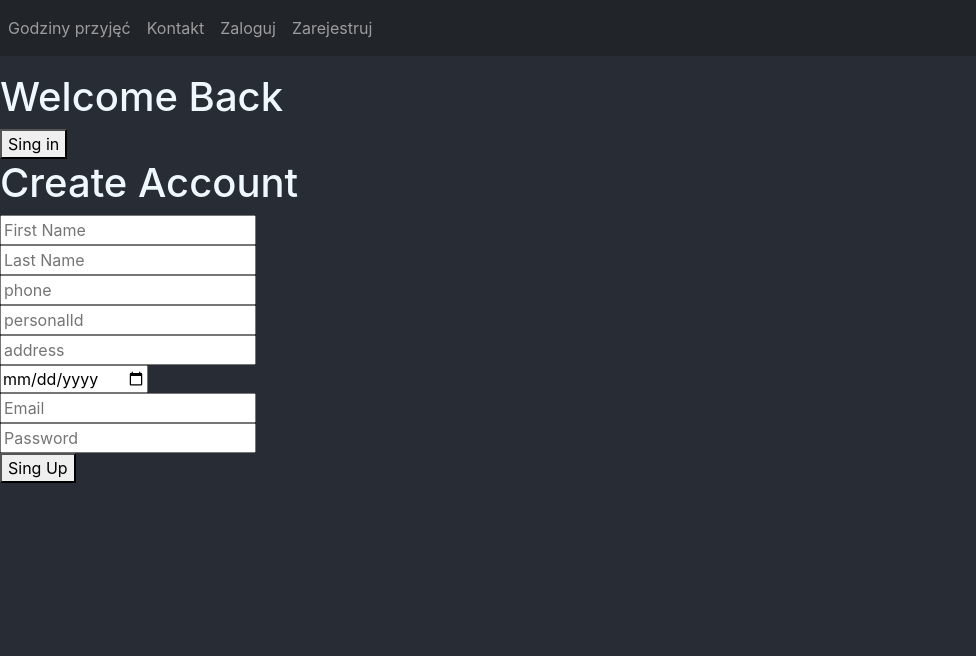
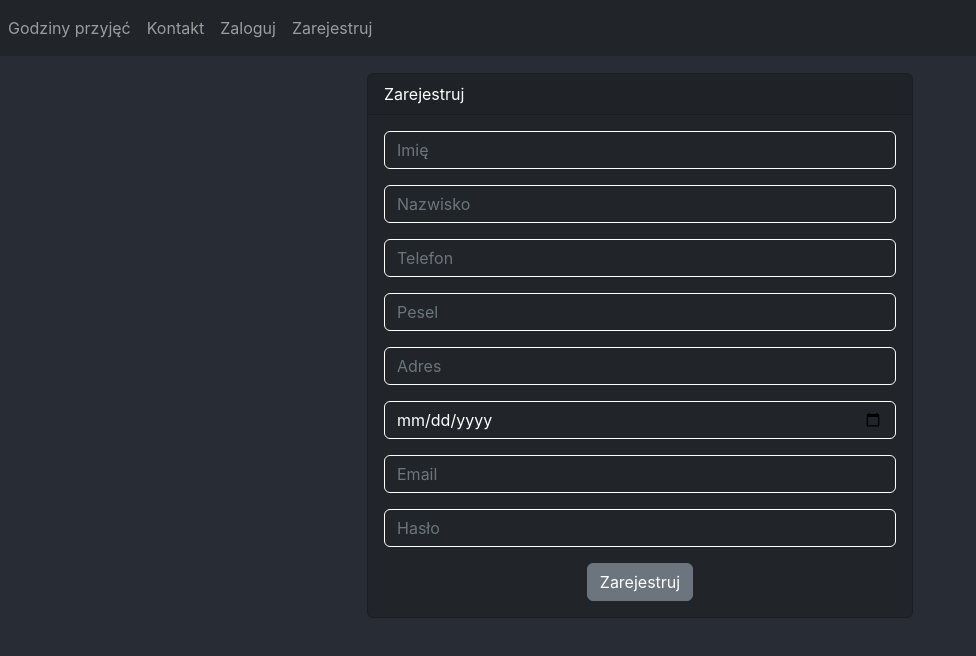
Before and after one commit to Michus250/project_web_app2, a React (Create React App) app in the folder client/: page /register in a window 1280 px wide. Shown: the top 656 px of the page, without its empty margins (0-976 px from the left). Built offline with nearby package versions, Linux system fonts and the light colour scheme.

Commit message:
Poprawki wizualne w login i register

```diff
--- a/client/src/components/login/index.js
+++ b/client/src/components/login/index.js
@@ -27,49 +27,91 @@ const Login = () => {
         }
     }
     return (
-        <div >
-            <div >
-                <div >
-                    <form
-                        onSubmit={handleSubmit}>
-                        <h1>Login to Your Account</h1>
+        // <div >
+        //     <div >
+        //         <div >
+        //             <form
+        //                 onSubmit={handleSubmit}>
+        //                 <h1>Login to Your Account</h1>
+        //                 <input
+        //                     type="email"
+        //                     placeholder="Email"
+        //                     name="email"
+        //                     onChange={handleChange}
+        //                     value={data.email}
+        //                     required
+
+        //                 /><br></br>
+        //                 <input
+        //                     type="password"
+        //                     placeholder="Password"
+        //                     name="password"
+        //                     onChange={handleChange}
+        //                     value={data.password}
+        //                     required
+
+        //                 /><br></br>
+        //                 {error && <div
+        //                   >{error}</div>}
+        //                 <button type="submit"
+        //                     >
+        //                     Sing In
+        //                 </button>
+        //             </form>
+        //         </div>
+        //         <div >
+        //             <h1>New Here ?</h1>
+        //             <Link to="/register">
+        //                 <button type="button"
+        //                     >
+        //                     Sing Up
+        //                 </button>
+        //             </Link>
+        //         </div>
+        //     </div>
+        // </div>
+        <div className="container">
+            <div className="row justify-content-center">
+                <div className="col-md-6">
+                    <div className="card text-white bg-dark mb-3">
+                        <form onSubmit={handleSubmit}>
+                            <div className="card-header">Zaloguj</div>
+                            <div className="card-body">
+                                <div className="mb-3">
                                     <input
                                         type="email"
+                                        className="form-control text-white bg-dark border-white"
                                         placeholder="Email"
                                         name="email"
                                         onChange={handleChange}
                                         value={data.email}
                                         required
-
-                        /><br></br>
+                                    />
+                                </div>
+                                <div className="mb-3">
                                     <input
                                         type="password"
-                            placeholder="Password"
+                                        className="form-control text-white bg-dark border-white"
+                                        placeholder="Hasło"
                                         name="password"
                                         onChange={handleChange}
                                         value={data.password}
                                         required
-
-                        /><br></br>
-                        {error && <div
-                          >{error}</div>}
-                        <button type="submit"
-                            >
-                            Sing In
+                                    />
+                                </div>
+                                {error && <div className="text-danger">{error}</div>}
+                                <div className="text-center">
+                                    <button type="submit" className="btn btn-secondary">
+                                        Zaloguj
                                     </button>
+                                </div>
+                            </div>
                         </form>
-                </div>
-                <div >
-                    <h1>New Here ?</h1>
-                    <Link to="/register">
-                        <button type="button"
-                            >
-                            Sing Up
-                        </button>
-                    </Link>
                     </div>
                 </div>
             </div>
+        </div>
+
     )
 }
 export default Login;
--- a/client/src/components/register/index.js
+++ b/client/src/components/register/index.js
@@ -39,103 +39,119 @@ const Signup = () => {
         }
     }
     return (
-        <div >
-            <div >
-                <div >
-                    <h1>Welcome Back</h1>
-                    <Link to="/login">
-                        <button type="button"
-                            >
-                            Sing in
-                        </button>
-                    </Link>
-                </div>
-                <div ></div>
-                <form
-                    onSubmit={handleSubmit}>
-                    <h1>Create Account</h1>
+
+
+        <div className="container">
+            <div className="row justify-content-center">
+                <div className="col-md-6">
+
+                <div className="card text-white bg-dark mb-3">
+                    <form onSubmit={handleSubmit}>
+                        <div className="card-header">Zarejestruj</div>
+                        <div className="card-body">
+                        <div className="mb-3">
                             <input
                                 type="text"
-                        placeholder="First Name"
+                                className="form-control text-white bg-dark border-white"
+                                placeholder="Imię"
                                 name="firstName"
                                 onChange={handleChange}
                                 value={data.firstName}
                                 required
-
-                    /><br></br>
+                            />
+                        </div>
+                        <div className="mb-3">
                             <input
                                 type="text"
-                        placeholder="Last Name"
+                                className="form-control text-white bg-dark border-white"
+                                placeholder="Nazwisko"
                                 name="lastName"
                                 onChange={handleChange}
                                 value={data.lastName}
                                 required
-
-                    /><br></br>
+                            />
+                        </div>
+                        <div className="mb-3">
                             <input
                                 type="text"
-                        placeholder="phone"
+                                className="form-control text-white bg-dark border-white"
+                                placeholder="Telefon"
                                 name="phone"
                                 onChange={handleChange}
                                 value={data.phone}
                                 required
-
-                    /><br></br>
+                            />
+                        </div>
+                        <div className="mb-3">
                             <input
                                 type="text"
-                        placeholder="personalId"
+                                className="form-control text-white bg-dark border-white"
+                                placeholder="Pesel"
                                 name="personalId"
                                 onChange={handleChange}
                                 value={data.personalId}
                                 required
-
-                    /><br></br>
+                            />
+                        </div>
+                        <div className="mb-3">
                             <input
                                 type="text"
-                        placeholder="address"
+                                className="form-control text-white bg-dark border-white"
+                                placeholder="Adres"
                                 name="address"
                                 onChange={handleChange}
                                 value={data.address}
                                 required
-
-                    /><br></br>
+                            />
+                        </div>
+                        <div className="mb-3">
                             <input
                                 type="date"
-                        placeholder="dateOfBirth"
+                                className="form-control text-white bg-dark border-white"
+                                placeholder="Date of Birth"
                                 name="dateOfBirth"
                                 onChange={handleChange}
                                 value={data.dateOfBirth}
                                 required
-
-                    /><br></br>
+                            />
+                        </div>
+                        <div className="mb-3">
                             <input
                                 type="email"
+                                className="form-control text-white bg-dark border-white"
                                 placeholder="Email"
                                 name="email"
                                 onChange={handleChange}
                                 value={data.email}
                                 required
-
-                    /><br></br>
+                            />
+                        </div>
+                        <div className="mb-3">
                             <input
                                 type="password"
-                        placeholder="Password"
+                                className="form-control text-white bg-dark border-white"
+                                placeholder="Hasło"
                                 name="password"
                                 onChange={handleChange}
                                 value={data.password}
                                 required
+                            />
+                        </div>
+                        {error && <div className="text-danger">{error}</div>}
+                        <div className="text-center">
+                            <button type="submit" className="btn btn-secondary" >
+                                Zarejestruj
+                            </button>
+                            <br></br>
 
-                    /><br></br>
-
-                    {error && <div
-                       >{error}</div>}
-                    <button type="submit"
-                        >
-                        Sing Up
-                    </button>
+                        </div>
+                        </div>
                     </form>
                     </div>
                 </div>
+            </div>
+        </div>
+
     )
 
 };
```
Lines whose indentation alone changed are shown as unchanged.
